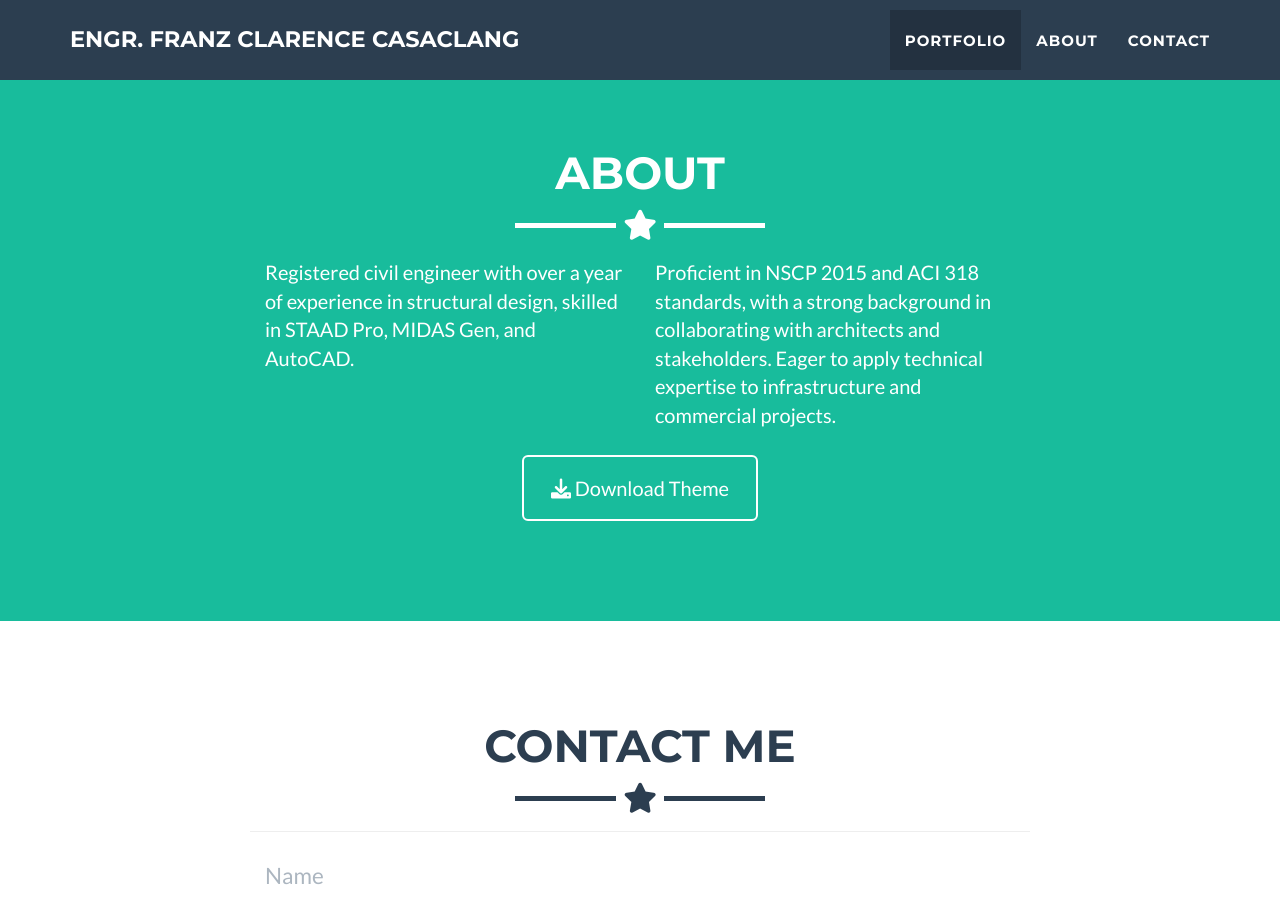
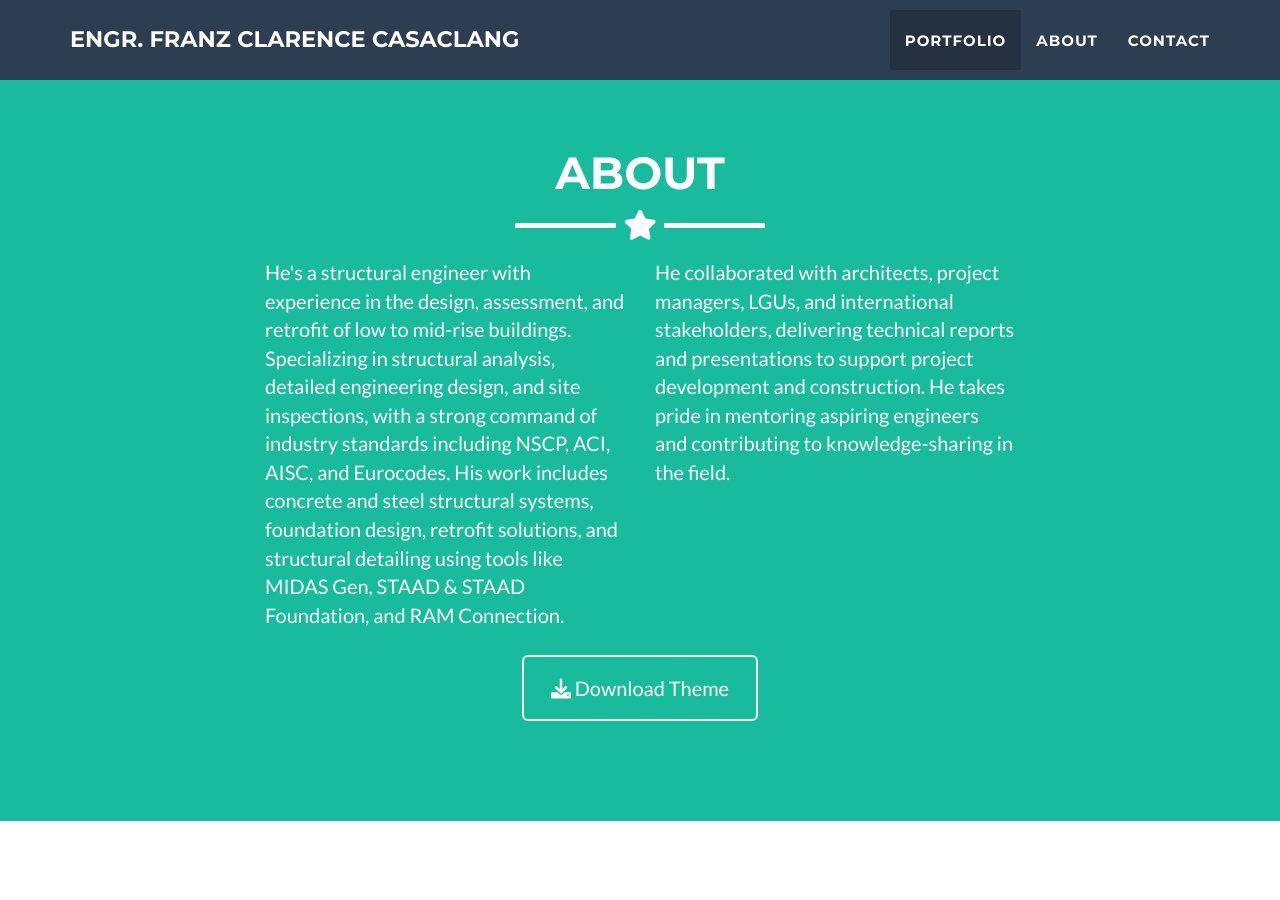
Before and after one commit to fcasaclang/professional-summary, a Jekyll site: the page built from _posts/2014-07-18-project-1.markdown, in a window 1280 px wide and 900 px high, scrolled down 1725 px. Built offline with Jekyll 4.4.1, drawn with Linux system fonts in a browser that asks for light colours.

Commit message:
Update about.html

```diff
--- a/_includes/about.html
+++ b/_includes/about.html
@@ -9,10 +9,10 @@
     </div>
     <div class="row">
       <div class="col-lg-4 col-lg-offset-2">
-        <p>Registered civil engineer with over a year of experience in structural design, skilled in STAAD Pro, MIDAS Gen, and AutoCAD.</p>
+        <p>He's a structural engineer with experience in the design, assessment, and retrofit of low to mid-rise buildings. Specializing in structural analysis, detailed engineering design, and site inspections, with a strong command of industry standards including NSCP, ACI, AISC, and Eurocodes. His work includes concrete and steel structural systems, foundation design, retrofit solutions, and structural detailing using tools like MIDAS Gen, STAAD & STAAD Foundation, and RAM Connection.</p>
       </div>
       <div class="col-lg-4">
-        <p>Proficient in NSCP 2015 and ACI 318 standards, with a strong background in collaborating with architects and stakeholders. Eager to apply technical expertise to infrastructure and commercial projects. </p>
+        <p>He collaborated with architects, project managers, LGUs, and international stakeholders, delivering technical reports and presentations to support project development and construction. He takes pride in mentoring aspiring engineers and contributing to knowledge-sharing in the field. </p>
       </div>
       <div class="col-lg-8 col-lg-offset-2 text-center">
         <a href="https://github.com/jeromelachaud/freelancer-theme" class="btn btn-lg btn-outline">
```
